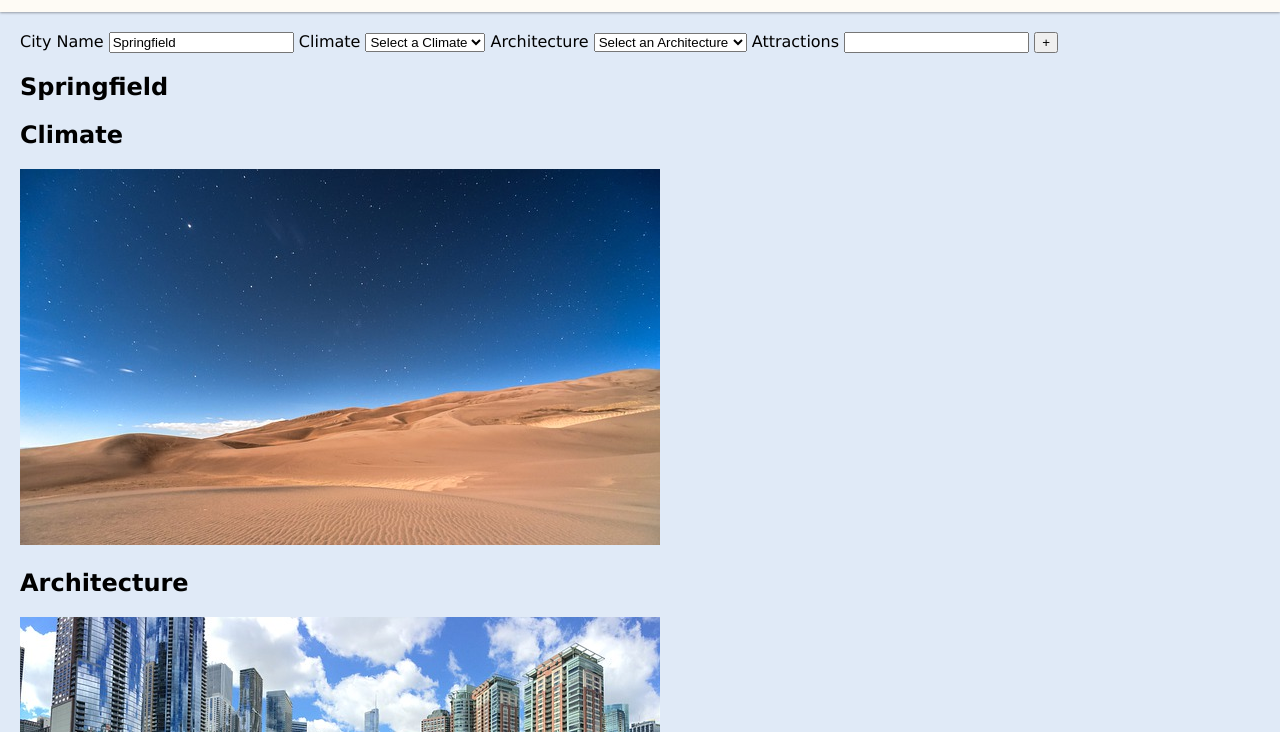
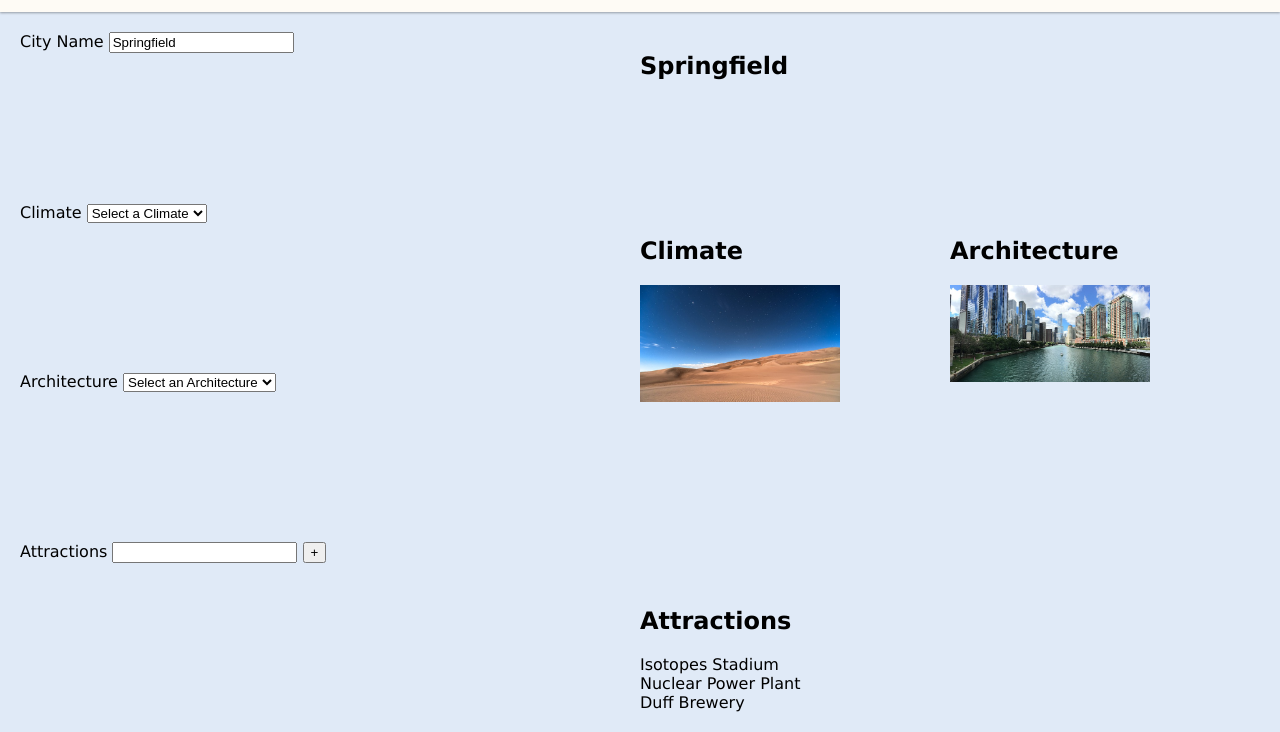
Before and after one commit to erikbaxstrom/alch-web-city-builder, a plain HTML site: page index.html in a window 1280 px wide. Shown: the part 68-800 px from the top of the page. Drawn offline with Linux system fonts and the light colour scheme.

Commit message:
add beginnings of css

```diff
--- a/index.html
+++ b/index.html
@@ -19,6 +19,7 @@
         <!-- css -->
         <link rel="stylesheet" href="styles/reset.css" />
         <link rel="stylesheet" href="styles/global.css" />
+        <link rel="stylesheet" href="styles/city-builder.css" />
         <!-- add link for page specific css -->
     </head>
 
@@ -29,7 +30,7 @@
         </header>
 
         <main>
-            <section>
+            <section id="user-inputs">
                 <label>
                     City Name
                     <input type="text" id="name-input" value="Springfield" />
@@ -59,20 +60,26 @@
                     <button id="add-attraction-button">+</button>
                 </label>
             </section>
-            <section>
+            <section id="display">
                 <h1 id="city-name">Springfield</h1>
+                <div id="city-photos">
                     <div>
                         <h2>Climate</h2>
                         <img src="./assets/climate/climate-desert.jpg" alt="" />
+                    </div>
+                    <div>
                         <h2>Architecture</h2>
                         <img src="./assets/architecture/arch-glass-and-steel.jpg" alt="" />
                     </div>
+                </div>
+                <div>
                     <h2>Attractions</h2>
                     <ul id="attractions-list">
                         <li>Isotopes Stadium</li>
                         <li>Nuclear Power Plant</li>
                         <li>Duff Brewery</li>
                     </ul>
+                </div>
             </section>
         </main>
     </body>
--- /dev/null
+++ b/styles/city-builder.css
@@ -0,0 +1,21 @@
+main {
+    display: grid;
+    grid-template-columns: 1fr 1fr;
+}
+
+#user-inputs {
+    display: grid;
+}
+#display {
+    display: grid;
+    grid-template-rows: 1fr 2fr auto;
+}
+
+#city-photos {
+    display: grid;
+    grid-template-columns: 1fr 1fr;
+}
+
+#city-photos img {
+    width: 200px;
+}
```
Lines whose indentation alone changed are shown as unchanged.
